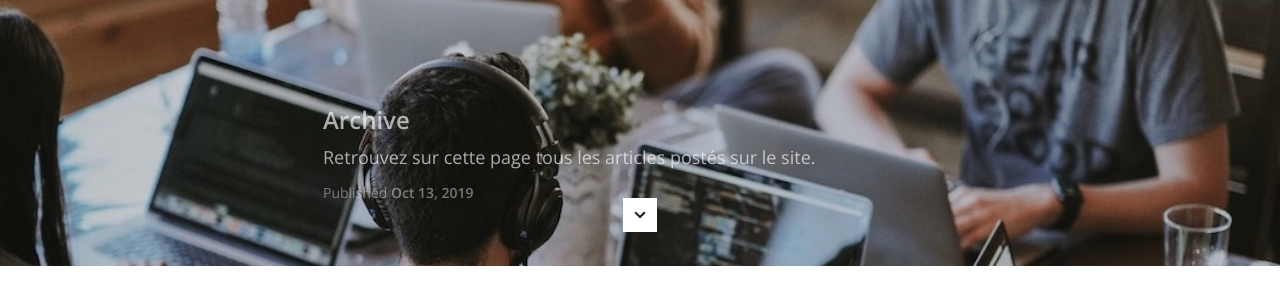
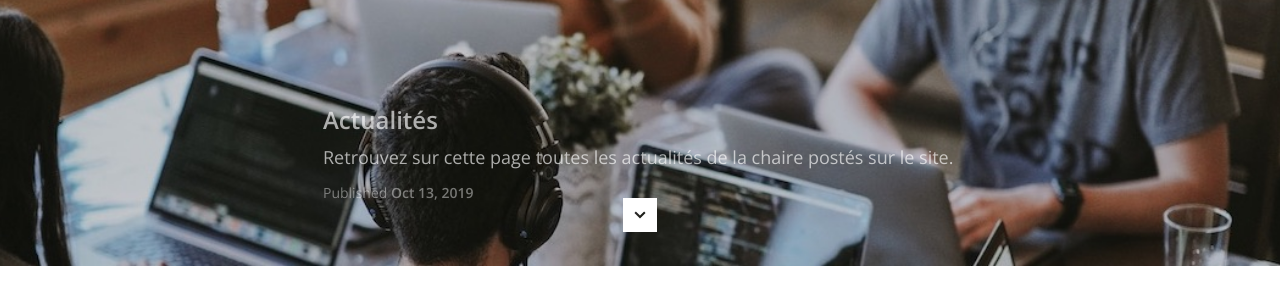
Before and after one commit to gillesbastin/algorithmicsociety.github.io, a Jekyll site: the page built from actualites.md, in a window 1280 px wide. Shown: the part 134-434 px from the top of the page. Built offline with Jekyll 4.4.1, drawn with Linux system fonts in a browser that asks for light colours.

Commit message:
Update and rename archive.md to actualites.md

```diff
--- a/archive.md
+++ b/actualites.md
@@ -1,13 +1,13 @@
 ---
 
 layout:		default
-title:  	Archive
+title:  	Actualités
 type:		page
 navigation: 	true
 details:        true
 
 date:   	2019-10-13
-excerpt: 	"Retrouvez sur cette page tous les articles postés sur le site."
+excerpt: 	"Retrouvez sur cette page toutes les actualités de la chaire postés sur le site."
 gradient: 	2
 image: 		header-1.jpg
 
```
